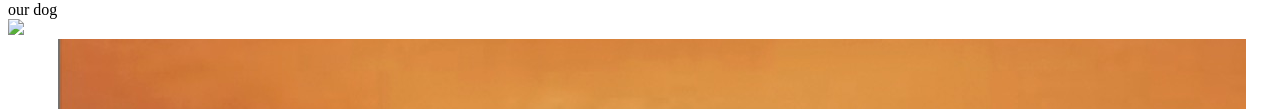
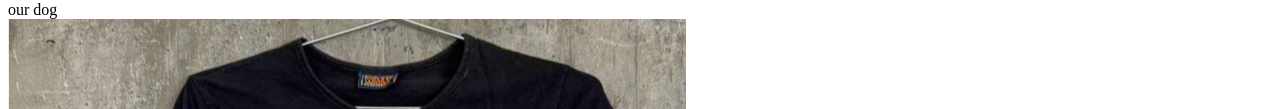
Before and after one commit to strangec/mannywillyoumarry, a plain HTML site: page index.html in a window 1280 px wide. Shown: the part 329-438 px from the top of the page. Drawn offline with Linux system fonts and the light colour scheme.

Commit message:
Update index.html

```diff
--- a/index.html
+++ b/index.html
@@ -13,7 +13,7 @@
   our house<br>
   <img src="images/house.jpg"><br>
   our dog<br>
-  <img src="images/fate.jpg"><br>
+  <img src="images/fate.jpeg"><br>
   the sky
   <img src="images/sky.jpg"><br>
   you drive<br>
```
